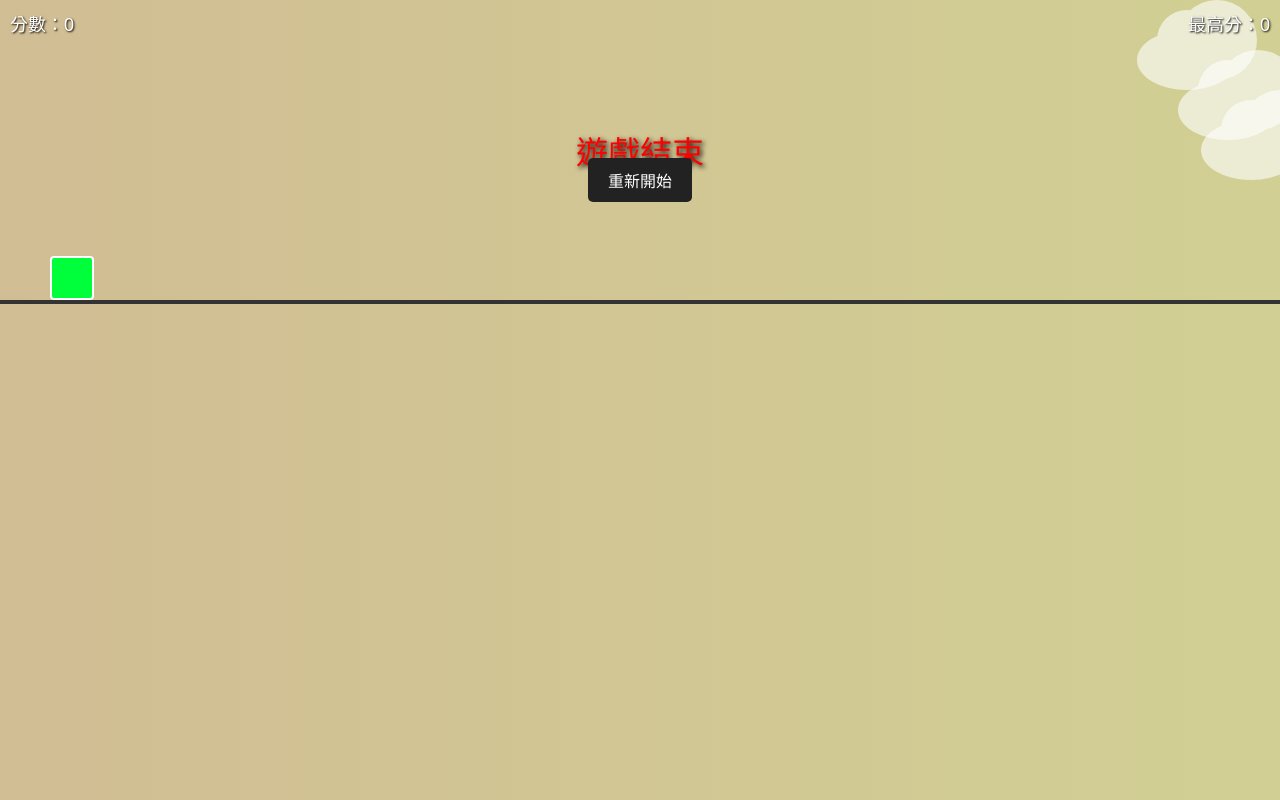
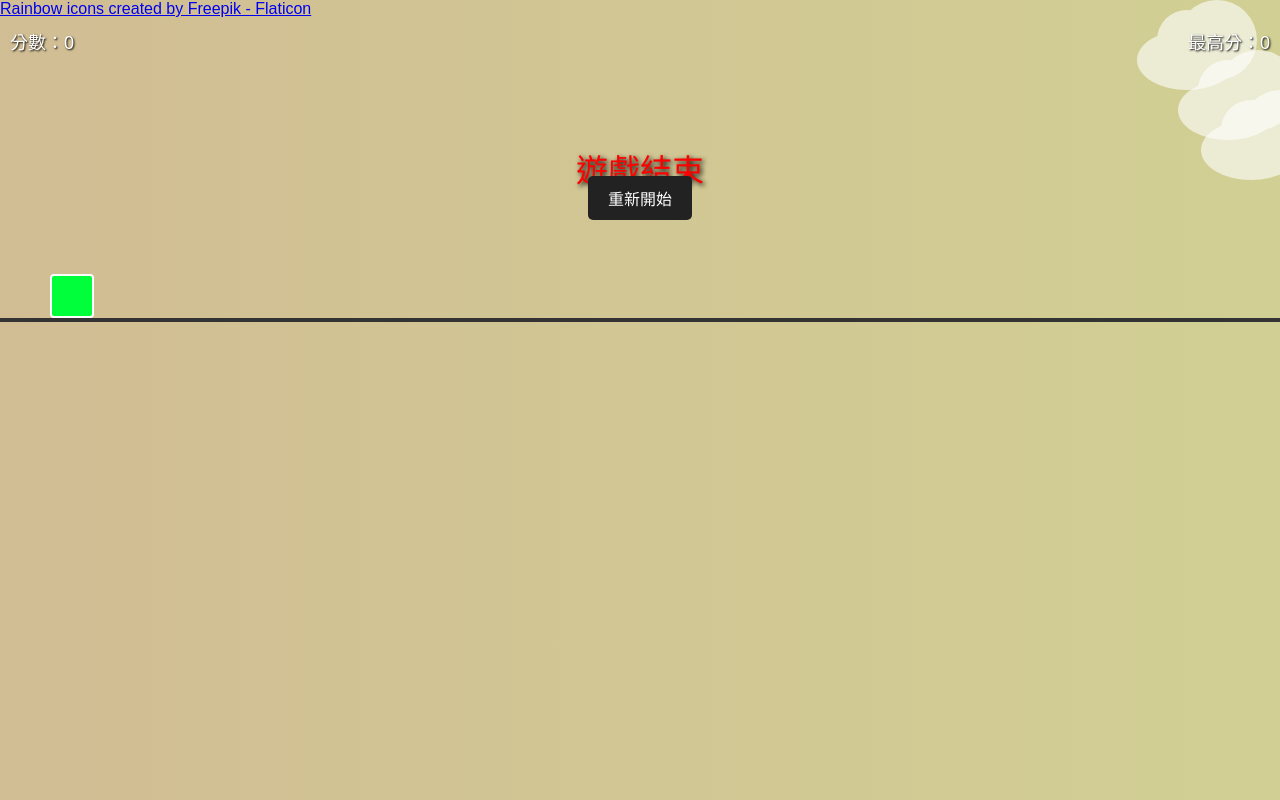
Before and after one commit to jerrylee00125/Stone-Game, a plain HTML site: page index.html in a window 1280 px wide. Shown: the top 800 px of the page. Drawn offline with Linux system fonts and the light colour scheme.

Commit message:
Update index.html

```diff
--- a/index.html
+++ b/index.html
@@ -3,6 +3,7 @@
 <head>
   <meta charset="UTF-8">
   <title>彩虹俗頭</title>
+  <a href="https://www.flaticon.com/free-icons/rainbow" title="rainbow icons">Rainbow icons created by Freepik - Flaticon</a>
   <style>
     body {
       margin: 0;
```
